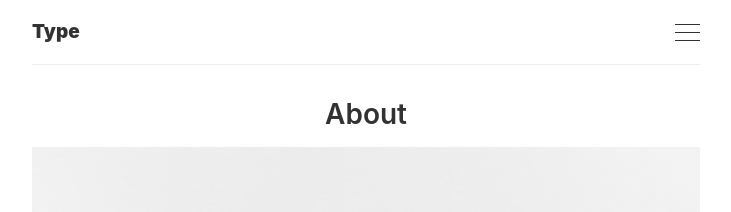
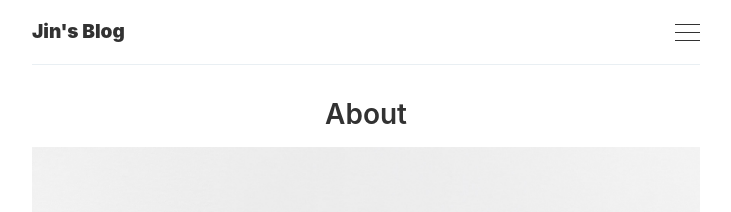
Before and after one commit to dev-jsoh/dev-jsoh.github.io, a Jekyll site: the page built from _pages/about.md, in a window 1280 px wide. Shown: the top 212 px of the page, without its empty margins (274-1005 px from the left). Built offline with Jekyll 4.4.1, drawn with Linux system fonts in a browser that asks for light colours.

Commit message:
Edit my info

```diff
--- a/_config.yml
+++ b/_config.yml
@@ -6,13 +6,13 @@
 # 'jekyll serve'. If you change this file, please restart the server process.
 
 # Site settings
-title:       Type
-email:       ''
-description: ''
+title:       Jin's Blog
+email:       'dev.jsoh13@gmail.com'
+description: '개발자가 되기 위한 첫 걸음'
 baseurl:     '' # The subpath of your site, e.g. /blog
-url:         'https://type-jekyll.aspirethemes.com/' # The base hostname & protocol for your site
+url:         'https://dev-jsoh.github.io/' # The base hostname & protocol for your site
 twitter:     ''
-github:      ''
+github:      'https://github.com/dev-jsoh/'
 instagram:   ''
 facebook:    ''
 
```
